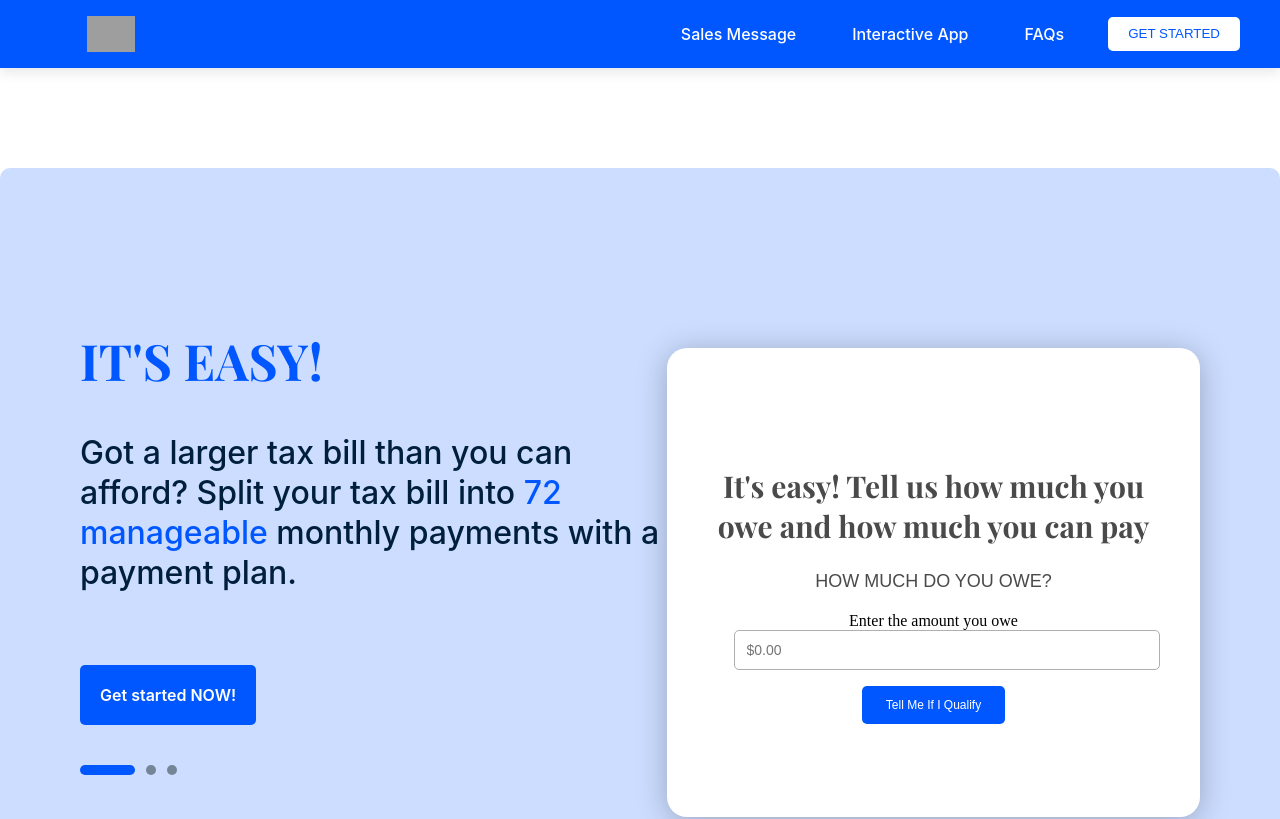
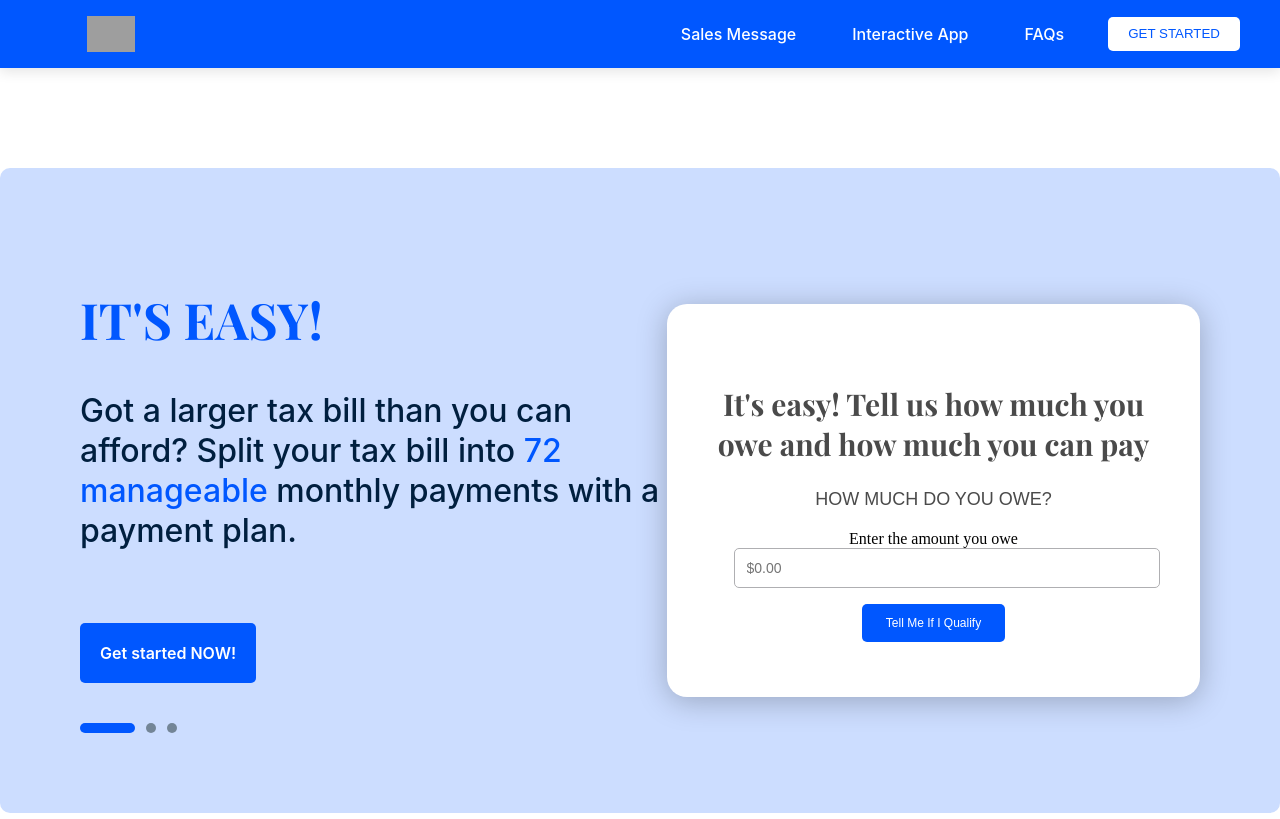
Before and after one commit to usamazafarawan/profit-party, an Angular app: page / in a window 1280 px wide. Shown: the top 819 px of the page. Built offline with nearby package versions, Linux system fonts and the light colour scheme; grey boxes are pictures that could not be loaded.

Commit message:
minor change

```diff
--- a/src/app/Components/landing-page-one/landing-page-one.component.scss
+++ b/src/app/Components/landing-page-one/landing-page-one.component.scss
@@ -79,7 +79,7 @@
   }
 
   .calculator-section {
-    margin-top: 100px;
+    margin-top: 20px;
   }
 
   .calculator-container {
@@ -88,7 +88,7 @@
     background-color: #fff;
     border-radius: 20px;
     box-shadow: 0 4px 30px rgba(0, 0, 0, 0.25);
-    padding: 93px 40px;
+    padding: 55px 40px;
     text-align: center;
   }
 
```
